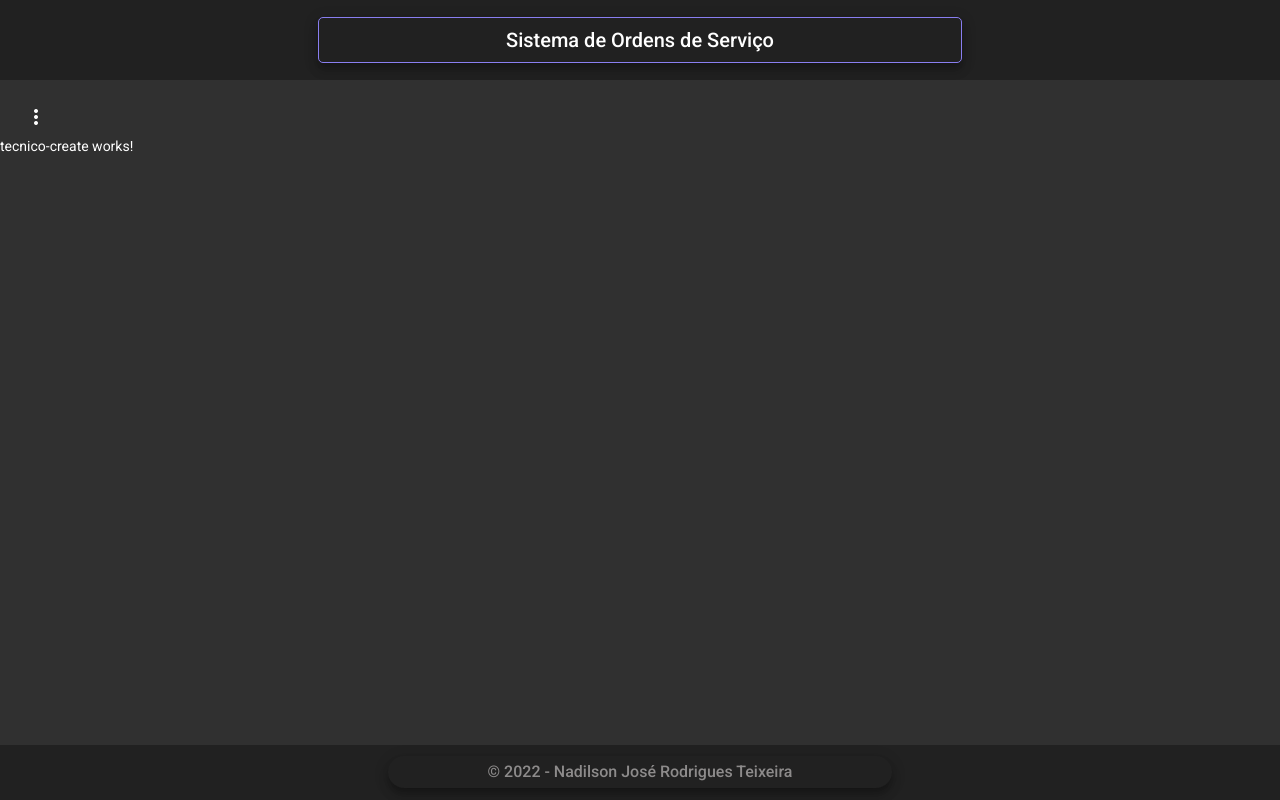
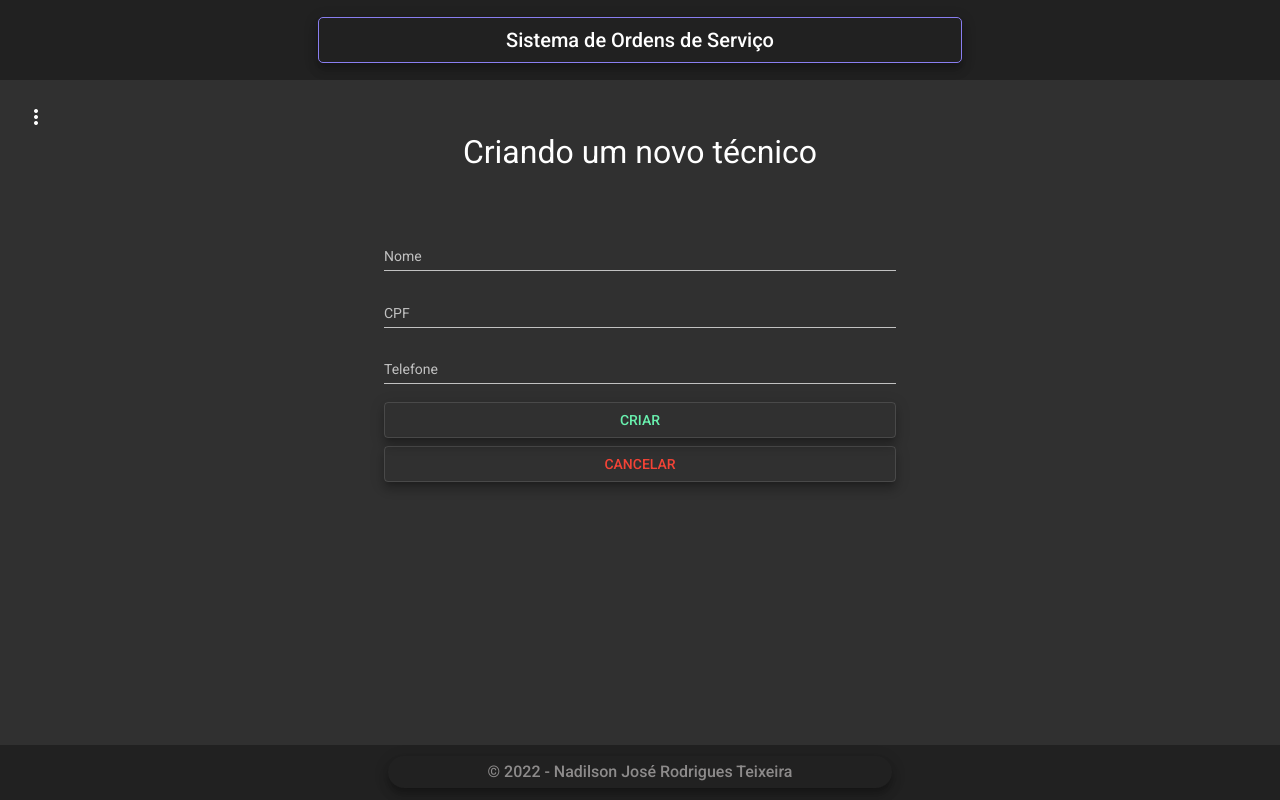
Before and after one commit to Nadilson-IFPE/ordens_de_servico, an Angular app in the folder frontend/: page /tecnicos/create in a window 1280 px wide. Built offline with nearby package versions, Linux system fonts and the light colour scheme.

Commit message:
Componente create para Tecnico(Parte 2)

```diff
--- a/frontend/src/app/views/components/tecnico/tecnico-create/tecnico-create.component.css
+++ b/frontend/src/app/views/components/tecnico/tecnico-create/tecnico-create.component.css
@@ -0,0 +1,19 @@
+.form {
+  width: 40%;
+  margin: auto;
+}
+
+h1 {
+  text-align: center;
+  font-size: 2rem;
+  margin-bottom: 4rem;
+}
+
+.full-width {
+  width: 100%;
+}
+
+button {
+  width: 100%;
+  margin-bottom: 0.5rem;
+}
--- a/frontend/src/app/views/components/tecnico/tecnico-create/tecnico-create.component.html
+++ b/frontend/src/app/views/components/tecnico/tecnico-create/tecnico-create.component.html
@@ -1 +1,30 @@
-<p>tecnico-create works!</p>
+<h1>Criando um novo técnico</h1>
+<form class="form">
+  <mat-form-field class="full-width">
+    <mat-label>Nome</mat-label>
+    <input matInput placeholder="Informe o nome do técnico..." />
+  </mat-form-field>
+
+  <mat-form-field class="full-width">
+    <mat-label>CPF</mat-label>
+    <input matInput placeholder="Informe o CPF do técnico..." />
+  </mat-form-field>
+
+  <mat-form-field class="full-width">
+    <mat-label>Telefone</mat-label>
+    <input matInput placeholder="Informe o telefone do técnico..." />
+  </mat-form-field>
+
+  <button class="mat-elevation-z8" mat-stroked-button color="accent">
+    CRIAR
+  </button>
+
+  <button
+    (click)="cancel()"
+    class="mat-elevation-z8"
+    mat-stroked-button
+    color="warn"
+  >
+    CANCELAR
+  </button>
+</form>
--- a/frontend/src/app/views/components/tecnico/tecnico-create/tecnico-create.component.ts
+++ b/frontend/src/app/views/components/tecnico/tecnico-create/tecnico-create.component.ts
@@ -1,15 +1,17 @@
-import { Component, OnInit } from '@angular/core';
+import { Component, OnInit } from "@angular/core";
+import { Router } from "@angular/router";
 
 @Component({
-  selector: 'app-tecnico-create',
-  templateUrl: './tecnico-create.component.html',
-  styleUrls: ['./tecnico-create.component.css']
+  selector: "app-tecnico-create",
+  templateUrl: "./tecnico-create.component.html",
+  styleUrls: ["./tecnico-create.component.css"],
 })
 export class TecnicoCreateComponent implements OnInit {
+  constructor(private router: Router) {}
 
-  constructor() { }
+  ngOnInit(): void {}
 
-  ngOnInit(): void {
+  cancel(): void {
+    this.router.navigate(["tecnicos"]);
   }
-
 }
--- a/frontend/src/app/views/components/tecnico/tecnico-read/tecnico-read.component.html
+++ b/frontend/src/app/views/components/tecnico/tecnico-read/tecnico-read.component.html
@@ -4,7 +4,7 @@
     (click)="navigateToCreate()"
     class="mat-elevation-z8"
     mat-stroked-button
-    color="primary"
+    color="accent"
   >
     CRIAR UM NOVO TÉCNICO
   </button>
```
